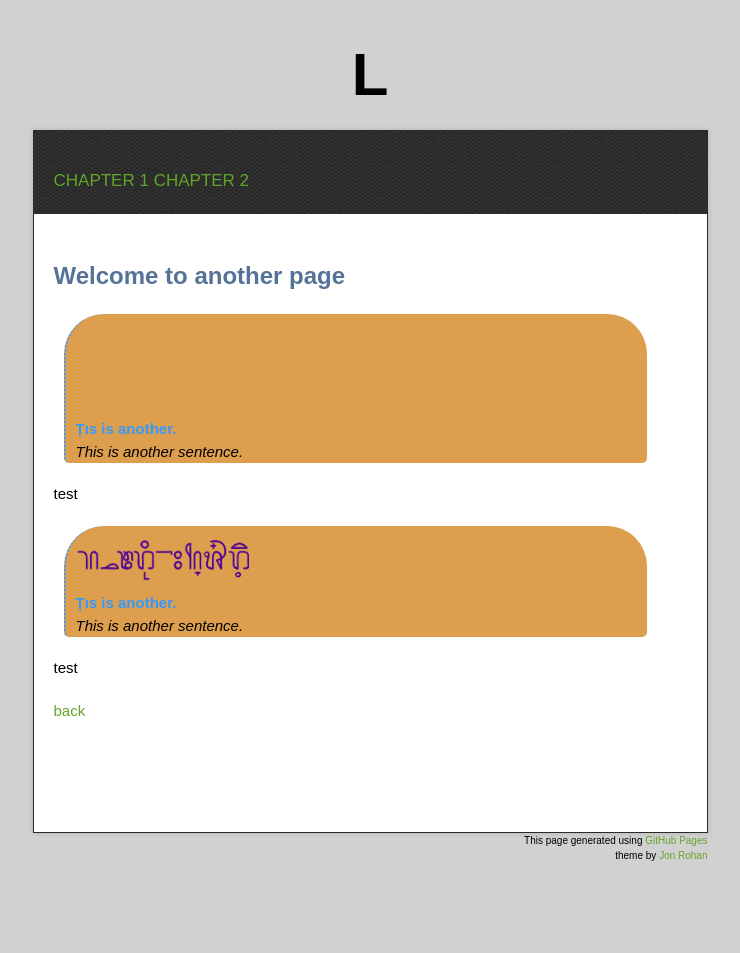
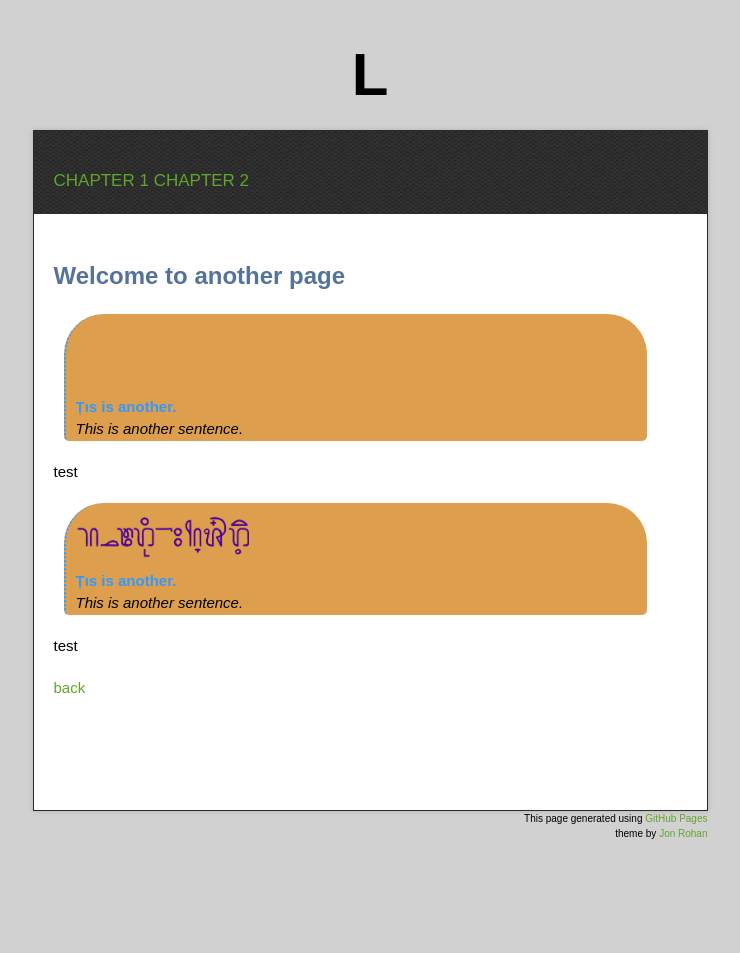
Before and after one commit to LoCCan4/loccan4.github.io, a Jekyll site: the page built from another-page.md, in a window 1280 px wide. Shown: the whole page, without its empty margins (270-1010 px from the left). Built offline with Jekyll 4.4.1, drawn with Linux system fonts in a browser that asks for light colours; our own code applies the rules of GitHub Pages for plain Markdown files; after the commit the page ends 931 px from its top, so only the background shows below that.

Commit message:
Update another-page.md

```diff
--- a/another-page.md
+++ b/another-page.md
@@ -4,7 +4,7 @@ layout: default
 
 ## Welcome to another page
 
-> <svg data-src="/assets/images/e.svg"></svg>\
+> <svg data-src="/assets/images/e.svg"></svg>
 > **Țıs is another.**\
 > _This is another sentence._
 
```
